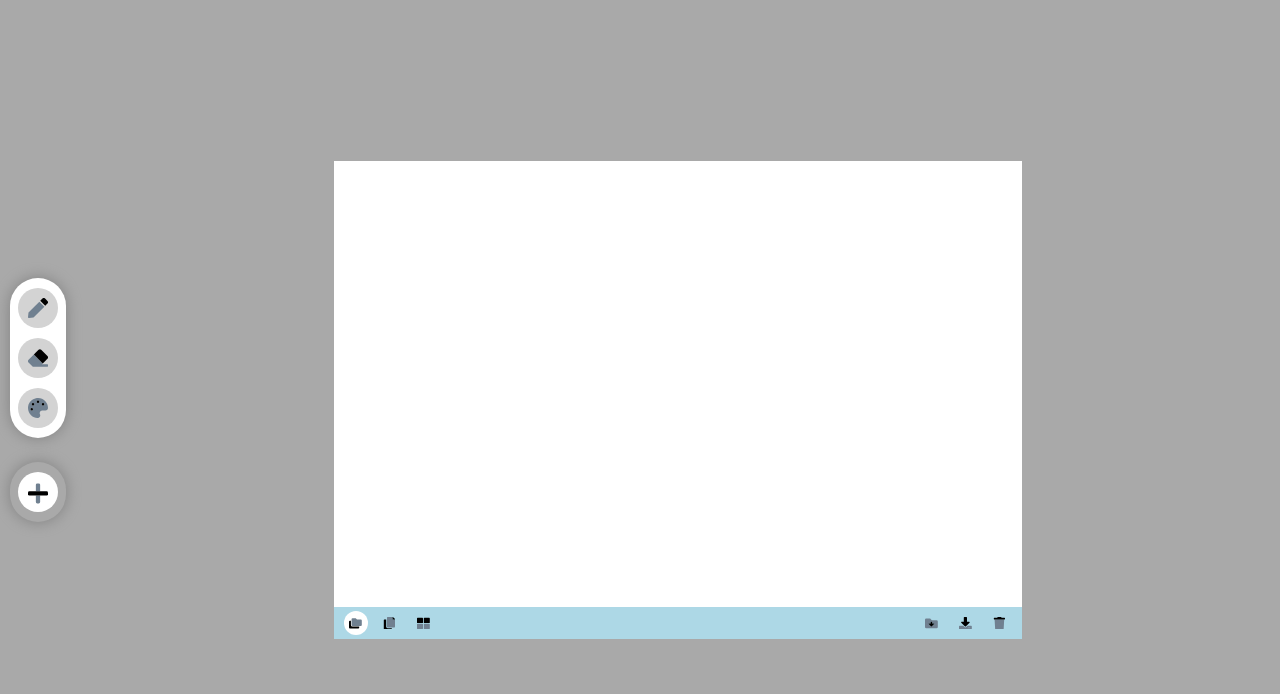
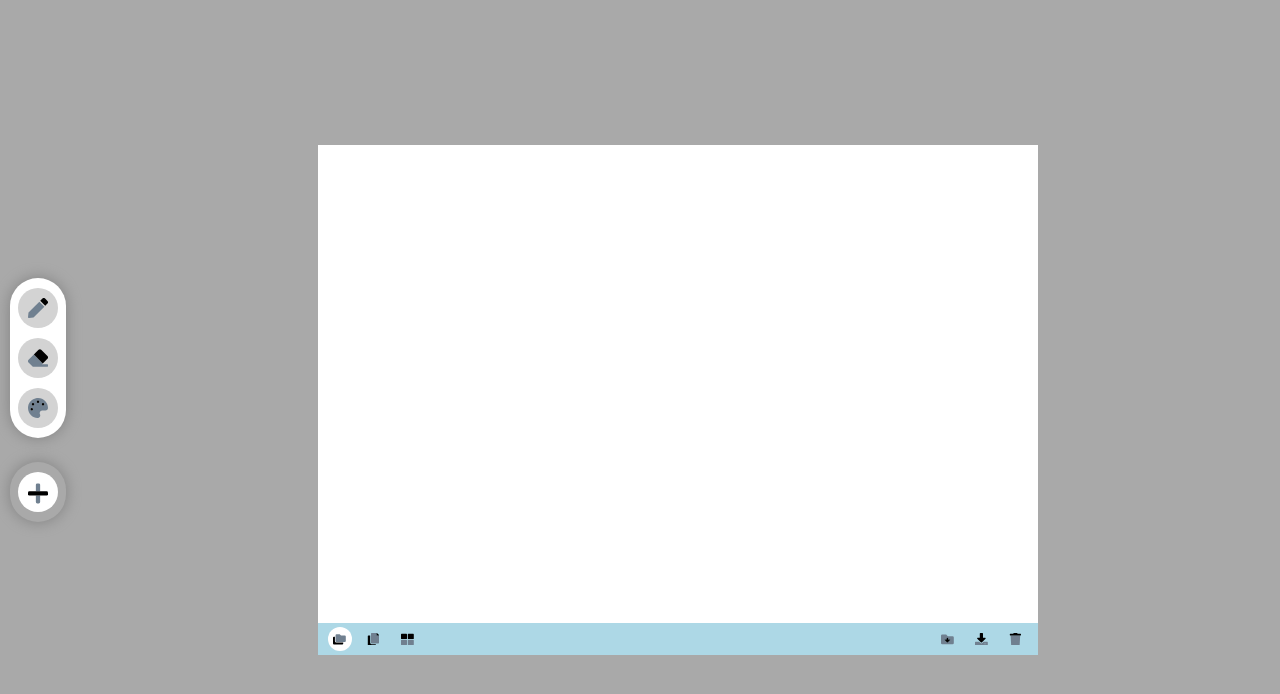
Before and after one commit to mrityunjay38/Pen-Pad, a React (Create React App) app: page / in a window 1280 px wide. Shown: the top 694 px of the page. Built offline with nearby package versions, Linux system fonts and the light colour scheme.

Commit message:
Separate canvas and statusbar size

```diff
--- a/src/components/PenPad/index.css
+++ b/src/components/PenPad/index.css
@@ -6,7 +6,6 @@
 
 .main-content {
     height: 100%;
-    padding: 1em;
     display: flex;
     flex-direction: column;
     justify-content: center;
--- a/src/components/PenPad/index.jsx
+++ b/src/components/PenPad/index.jsx
@@ -21,7 +21,7 @@ const PenPad = () => {
           <Col className="main-content" width={width} height={height}>
           <Row className="boards">
             {boards.map((board, id) => (
-              <Whiteboard key={id} width={width} height={height} />
+              <Whiteboard key={id} width={width} height={height - 32} /> // subtract statusbar height
             ))}
           </Row>
           <StatusBar />
```
